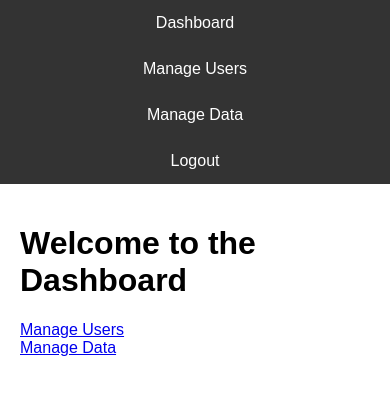
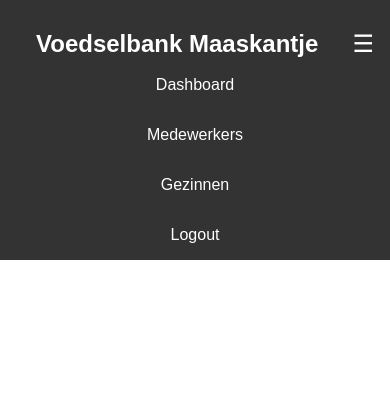
Before and after one commit to az1626/VOEDSELBANK-MAASKANTJE, a PHP site: page /dashboard.php in a window 390 px wide. Shown: the top 395 px of the page. Run offline with PHP 8.4, Linux system fonts and the light colour scheme; a user stored in the database is signed in.

Commit message:
push man

```diff
--- a/Voedselbank/dashboard.php
+++ b/Voedselbank/dashboard.php
@@ -21,8 +21,8 @@ if (!isset($_SESSION['user_id'])) {
     <div class="container">
         <h1>Welcome to the Dashboard</h1>
         <?php if ($_SESSION['role'] == 1): ?>
-            <a href="manage_users.php">Manage Users</a><br>
-            <a href="manage_data.php">Manage Data</a><br>
+            <a href="medewerkers.php">Medewerkers</a><br>
+            <a href="families.php">Families</a><br>
         <?php else: ?>
             <a href="view_data.php">View Data</a><br>
         <?php endif; ?>
--- a/Voedselbank/delete_data.php
+++ b/Voedselbank/delete_family.php
@@ -13,7 +13,7 @@ $stmt = $conn->prepare($sql);
 $stmt->bind_param("i", $id);
 
 if ($stmt->execute()) {
-    header("Location: manage_data.php");
+    header("Location: families.php");
     exit;
 } else {
     echo "Error: " . $stmt->error;
--- a/Voedselbank/delete_user.php
+++ b/Voedselbank/delete_medewerkers.php
@@ -22,7 +22,7 @@ if (isset($_GET['id'])) {
     $stmt->bind_param("i", $id);
 
     if ($stmt->execute()) {
-        header("Location: manage_users.php");
+        header("Location: medewerkers.php");
         exit;
     } else {
         echo "Error: " . $stmt->error;
--- a/Voedselbank/manage_users.php
+++ b/Voedselbank/medewerkers.php
@@ -12,14 +12,14 @@ if (!isset($_SESSION['user_id']) || $_SESSION['role'] != 1) {
 <head>
     <meta charset="UTF-8">
     <meta name="viewport" content="width=device-width, initial-scale=1.0">
-    <title>Manage Users</title>
+    <title>Manage Medewerkers</title>
     <link rel="stylesheet" href="style.css">
 </head>
 <body>
     <?php include 'navbar.php'; ?>
 
     <div class="container">
-        <h1>Manage Users</h1>
+        <h1>Manage Medewerkers</h1>
         <?php
         // Fetch users from the database and display them
         $sql = "SELECT * FROM user";
@@ -45,7 +45,7 @@ if (!isset($_SESSION['user_id']) || $_SESSION['role'] != 1) {
                 <td>{$row['role']}</td>
                 <td>
                     <a href='edit_user.php?id={$row['AccountID']}'>Edit</a> |
-                    <a href='delete_user.php?id={$row['AccountID']}' onclick='return confirm(\"Are you sure you want to delete this user?\")'>Delete</a>
+                    <a href='delete_medewerkers.php?id={$row['AccountID']}' onclick='return confirm(\"Are you sure you want to delete this user?\")'>Delete</a>
                 </td>
                 </tr>";
             }
--- a/Voedselbank/navbar.php
+++ b/Voedselbank/navbar.php
@@ -1,9 +1,106 @@
+<!DOCTYPE html>
+<html lang="en">
+<head>
+    <meta charset="UTF-8">
+    <meta name="viewport" content="width=device-width, initial-scale=1.0">
+    <title>Improved Navbar</title>
+    <style>
+        * {
+            margin: 0;
+            padding: 0;
+            box-sizing: border-box;
+        }
+
+        body {
+            font-family: Arial, sans-serif;
+        }
+
+        .navbar {
+            background-color: #333;
+            padding: 1rem;
+        }
+
+        .navbar-container {
+            display: flex;
+            justify-content: space-between;
+            align-items: center;
+            max-width: 1200px;
+            margin: 0 auto;
+        }
+
+        .navbar-logo {
+            color: white;
+            font-size: 1.5rem;
+            font-weight: bold;
+            text-decoration: none;
+        }
+
+        .navbar-menu {
+            display: flex;
+            list-style-type: none;
+        }
+
+        .navbar-menu li {
+            margin-left: 1rem;
+        }
+
+        .navbar-menu a {
+            color: white;
+            text-decoration: none;
+            padding: 0.5rem 1rem;
+            border-radius: 4px;
+            transition: background-color 0.3s;
+        }
+
+        .navbar-menu a:hover {
+            background-color: #555;
+        }
+
+        .navbar-toggle {
+            display: none;
+            background: none;
+            border: none;
+            color: white;
+            font-size: 1.5rem;
+            cursor: pointer;
+        }
+
+        @media (max-width: 768px) {
+            .navbar-menu {
+                display: none;
+                flex-direction: column;
+                width: 100%;
+                position: absolute;
+                top: 60px;
+                left: 0;
+                background-color: #333;
+                padding: 1rem;
+            }
+
+            .navbar-menu.active {
+                display: flex;
+            }
+
+            .navbar-menu li {
+                margin: 0.5rem 0;
+            }
+
+            .navbar-toggle {
+                display: block;
+            }
+        }
+    </style>
+</head>
+<body>
     <nav class="navbar">
-      <ul>
+        <div class="navbar-container">
+            <a class="navbar-logo">Voedselbank Maaskantje</a>
+            <button class="navbar-toggle" id="navbar-toggle">☰</button>
+            <ul class="navbar-menu" id="navbar-menu">
                 <li><a href="dashboard.php">Dashboard</a></li>
                 <?php if (isset($_SESSION['user_id']) && $_SESSION['role'] == 1): ?>
-              <li><a href="manage_users.php">Manage Users</a></li>
-              <li><a href="manage_data.php">Manage Data</a></li>
+                    <li><a href="medewerkers.php">Medewerkers</a></li>
+                    <li><a href="families.php">Gezinnen</a></li>
                 <?php endif; ?>
                 <?php if (isset($_SESSION['user_id'])): ?>
                     <li><a href="logout.php" class="logout-button">Logout</a></li>
@@ -11,4 +108,16 @@
                     <li><a href="login.php">Login</a></li>
                 <?php endif; ?>
             </ul>
+        </div>
     </nav>
+
+    <script>
+        const navbarToggle = document.getElementById('navbar-toggle');
+        const navbarMenu = document.getElementById('navbar-menu');
+
+        navbarToggle.addEventListener('click', () => {
+            navbarMenu.classList.toggle('active');
+        });
+    </script>
+</body>
+</html>
```
Also changed, not shown: Voedselbank/add.php (deleted, +0 -89 lines), Voedselbank/add_action.php (+30 -8 lines), Voedselbank/add_family.php (added, +152 -0 lines), Voedselbank/edit_data.php (deleted, +0 -63 lines), Voedselbank/edit_family.php (added, +152 -0 lines), Voedselbank/families.php (renamed from Voedselbank/manage_data.php, +45 -4 lines). Lines whose indentation alone changed are shown as unchanged.
